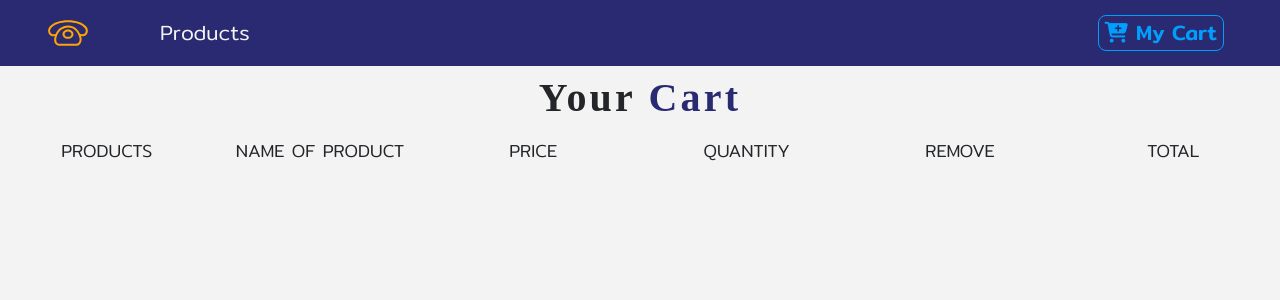
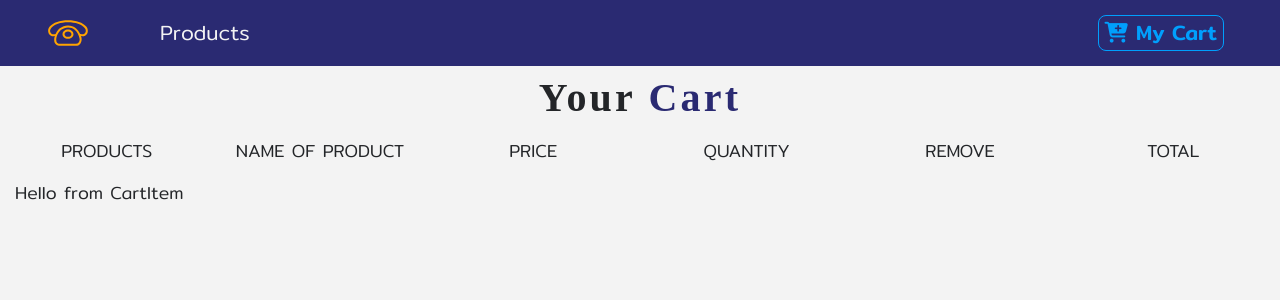
Before and after one commit to Amphakarn/CNY-Snacks, a React (Create React App) app: page /cart in a window 1280 px wide. Shown: the top 300 px of the page. Built offline with nearby package versions, Linux system fonts and the light colour scheme; a web font is replaced by a local one.

Commit message:
Working on CartItem component

```diff
--- a/src/components/Cart/Cart.js
+++ b/src/components/Cart/Cart.js
@@ -2,6 +2,7 @@ import React, { Component } from "react";
 import Title from "../Title";
 import CartColumns from "./CartColumns";
 import EmptyCart from "./EmptyCart";
+import CartList from "./CartList";
 import { ProductConsumer } from "../../context";
 
 export default class Cart extends Component {
@@ -16,6 +17,7 @@ export default class Cart extends Component {
                 <>
                   <Title name='your' title='cart' />
                   <CartColumns />
+                  <CartList value={value} />
                 </>
               );
             } else {
--- /dev/null
+++ b/src/components/Cart/CartItem.js
@@ -0,0 +1,8 @@
+import React from "react";
+
+export default function CartItem({ item, value }) {
+  const { id, img, title, price, count, total } = item;
+  const { increment, decrement, removeItem } = value;
+  console.log("VALUE** = ", value);
+  return <div>Hello from CartItem</div>;
+}
```
